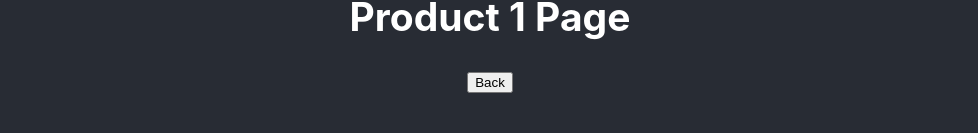
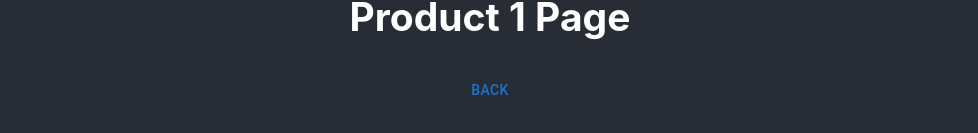
Before and after one commit to yogimathius/real-world-react, a React (Create React App) app: page /products/1 in a window 1280 px wide. Shown: the part 209-342 px from the top of the page, without its empty margins (150-1128 px from the left). Built offline with nearby package versions, Linux system fonts and the light colour scheme.

Commit message:
feat: use mui button in Product

```diff
--- a/src/components/Product.js
+++ b/src/components/Product.js
@@ -1,3 +1,4 @@
+import Button from "@mui/material/Button";
 import React from "react";
 import { useNavigate, useParams } from "react-router-dom";
 
@@ -12,7 +13,7 @@ export default function Product() {
   return (
     <>
       <h2>Product {id} Page</h2>
-      <button onClick={back}>Back</button>
+      <Button onClick={back}>Back</Button>
     </>
   );
 }
```
